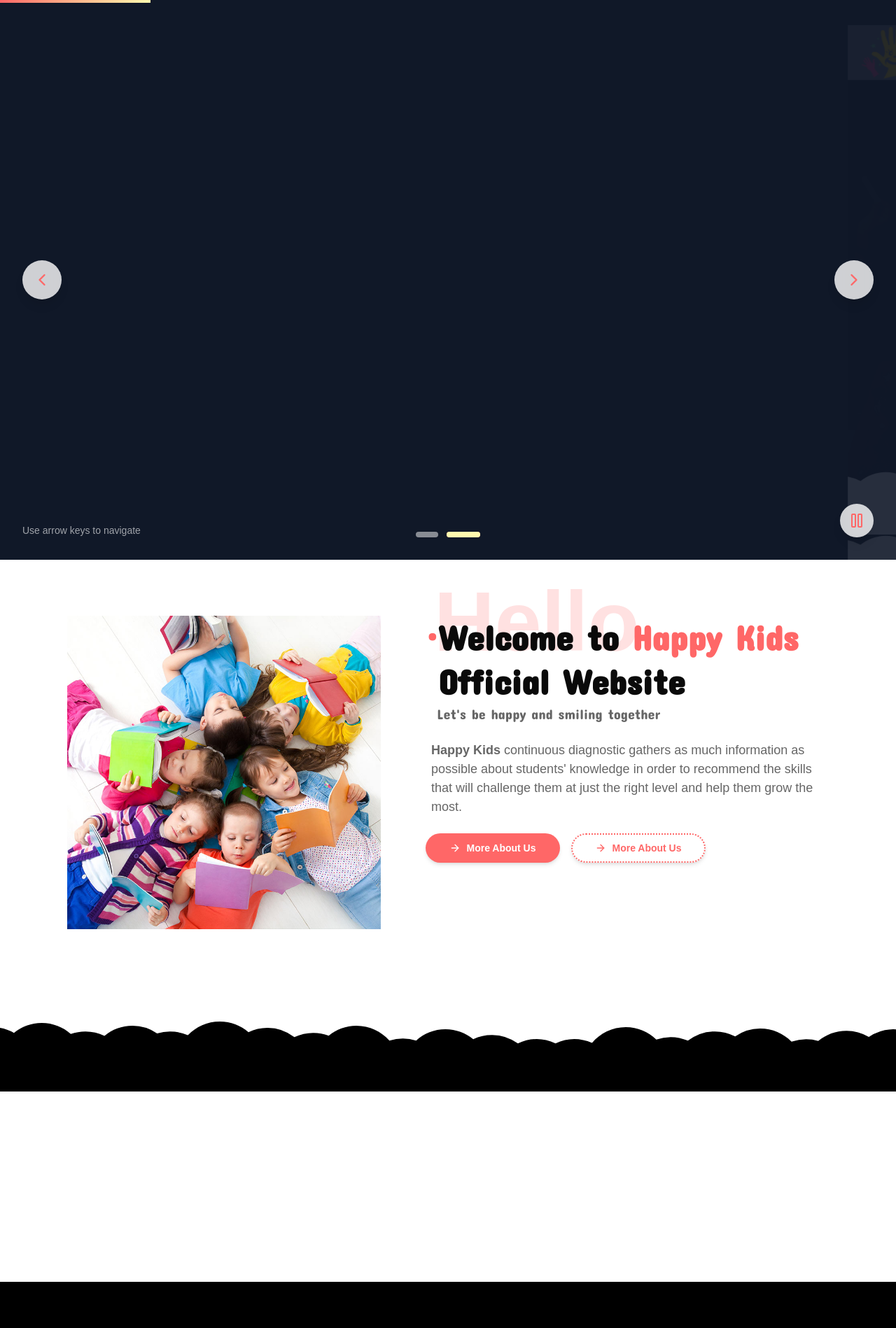
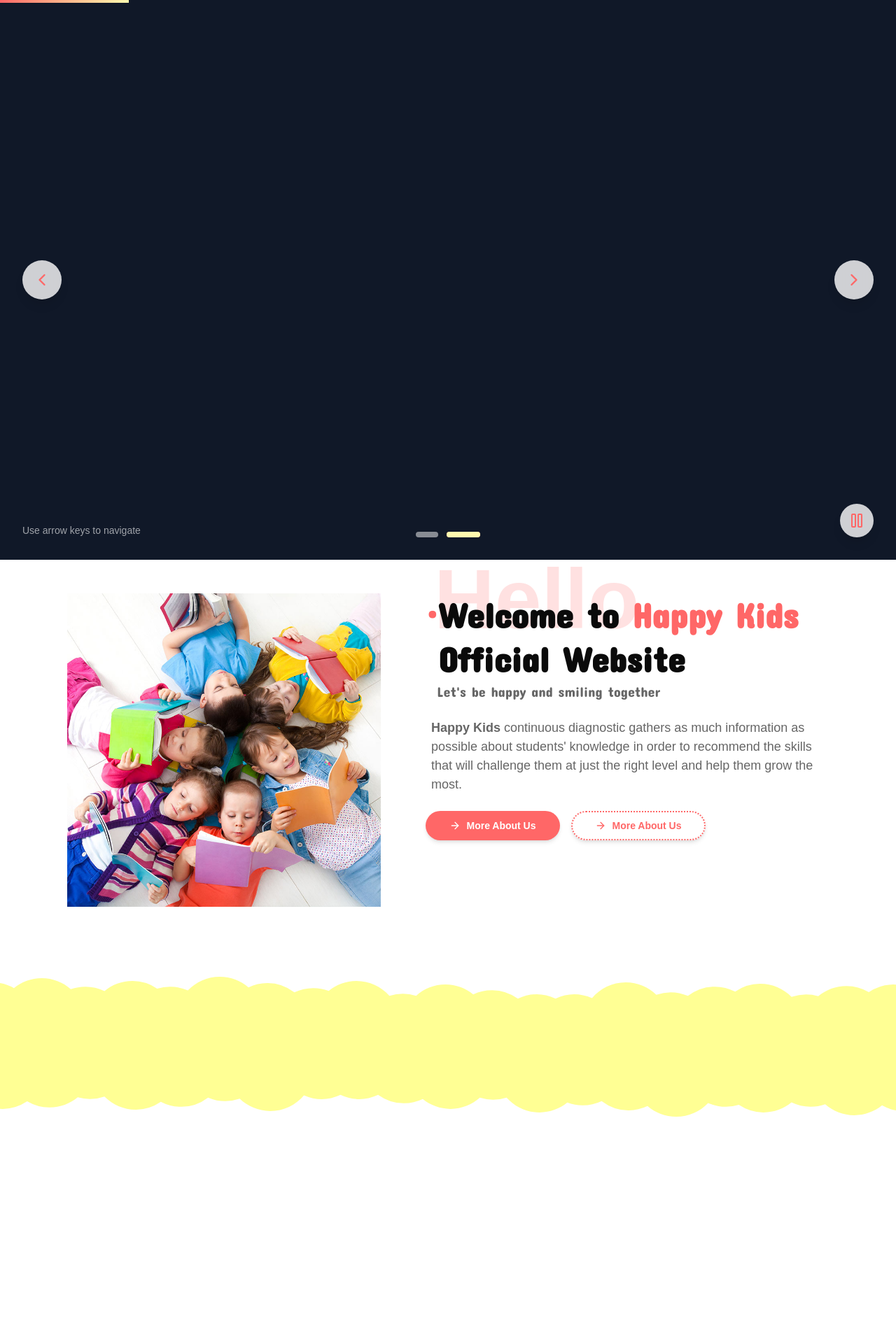
Before and after one commit to Dotun-Balogun/happy-kids, a Next.js app: page / in a window 1280 px wide. Shown: the top 1898 px of the page at 70% size. After the commit the page ends 1796 px from the top, so only its background shows below. Built offline with nearby package versions, Linux system fonts and the light colour scheme.

Commit message:
about section

```diff
--- a/app/layout/Header.tsx
+++ b/app/layout/Header.tsx
@@ -14,7 +14,7 @@ const Header = () => {
   const toggleMenu = () => setIsOpen(!isOpen)
 
   return (
-    <header className=" font-concert-one relative bg-white/40  z-50">
+    <header className=" font-concert-one relative bg-white/40  z-290">
       <div className="container  mx-auto px-4 flex items-center flex flex-row items-cente justify-between w-full">
 
         <Link href={'/'} className="w-[200px] h-[58px] lg:w-[300px] lg:h-[86px]">
--- a/app/page.tsx
+++ b/app/page.tsx
@@ -2,12 +2,14 @@ import Hero from '@/components/sections/homepage/Hero'
 import React from 'react'
 import AboutSection from '@/components/sections/homepage/AboutSection'
 import OurPremiumServices from '@/components/sections/homepage/OurPremiumServices'
+import JoinNow from '@/components/sections/homepage/JoinNow'
 const page = () => {
   return (
     <div>
       <Hero/>
       <AboutSection/>
       <OurPremiumServices/>
+      <JoinNow/>
     </div>
   )
 }
--- a/components/SectionContainer.tsx
+++ b/components/SectionContainer.tsx
@@ -19,11 +19,12 @@ export default function  SectionContainer ({
   padding = "",
   topWave = true,
   bottomWave = true,
+
   className = "",
   children,
 }: SectionContainerProps) {
   return (
-    <div className="relative w-full">
+    <div className={`relative h-full w-full `} >
       {/* Top Wave */}
       {topWave && (
         <div className="w-full" style={{ marginBottom: 0 }}>
@@ -33,7 +34,7 @@ export default function  SectionContainer ({
 
       {/* Content Section */}
       <section
-        className={`w-full ${padding} ${className} `}
+        className={`w-full min-h-[200px ${padding} ${className} `}
         style={{ backgroundColor: bgColor }}
 
       >
--- a/components/sections/homepage/AboutSection.tsx
+++ b/components/sections/homepage/AboutSection.tsx
@@ -9,7 +9,7 @@ import { ArrowRight } from 'lucide-react'
 const AboutSection = () => {
   return (
     <div className='w-full container mx-auto px-4'>
-      <SectionContainer topWave={false} bottomWave={false} className='  flex flex-col md:flex-row items-cente  justify-center py-12 md:py-20 gap-8 md:gap-16'>
+      <SectionContainer topWave={false} bottomWave={false} className='  flex flex-col md:flex-row items-cente justify-center py-12  gap-8 md:gap-16'>
       <div className='max-w-md h-[317px] w-[317px] md:w-[500px] md:h-[500px]'>
          <Image
           src={KidsImage}
--- /dev/null
+++ b/components/sections/homepage/JoinNow.tsx
@@ -0,0 +1,12 @@
+import SectionContainer from '@/components/SectionContainer'
+import React from 'react'
+
+const JoinNow = () => {
+  return (
+    <SectionContainer bgColor='blue'>
+
+    </SectionContainer>
+  )
+}
+
+export default JoinNow
--- a/components/sections/homepage/OurPremiumServices.tsx
+++ b/components/sections/homepage/OurPremiumServices.tsx
@@ -4,8 +4,10 @@ import React from 'react'
 const OurPremiumServices = () => {
   return (
     <section>
-        <SectionContainer bgColor='yellow-50' waveColor='bg-secondary' padding='py-12 md:py-24' topWave={true} bottomWave={true} className=' mb-20 flex flex-col md:flex-row items-center justify-center gap-8 md:gap-16'>
+        <SectionContainer bgColor='#ffff94' waveColor='#ffff94'  topWave={true} bottomWave={true} className='  flex flex-col md:flex-row items-center gap-8 md:gap-16'>
+                   <div className='container px-4 mx-auto'>
 
+                   </div>
         </SectionContainer>
     </section>
   )
```
